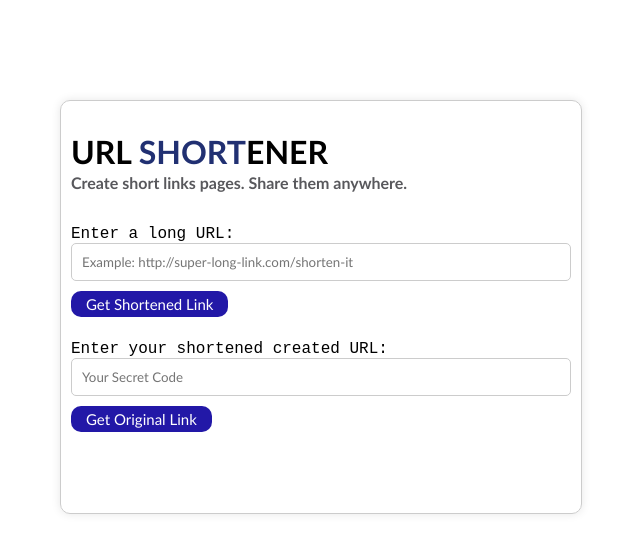
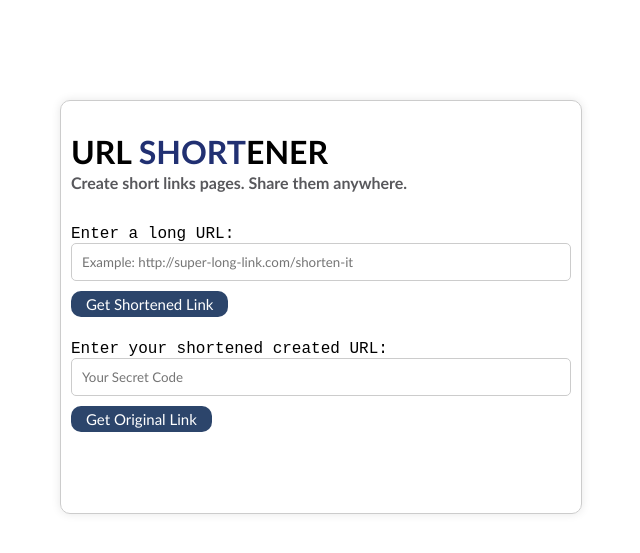
Before and after one commit to paulagrata/url-shortener-app, a Django app: page /url-shortener/ in a window 1280 px wide. Shown: the top 553 px of the page, without its empty margins (319-959 px from the left). Run offline with Django 5.2, Linux system fonts and the light colour scheme.

Commit message:
updated.

```diff
--- a/url_shortener_app/static/url_shortener_app/styles.css
+++ b/url_shortener_app/static/url_shortener_app/styles.css
@@ -46,7 +46,7 @@ body {
     padding: 4px 15px;
     margin-bottom: 20px;
     text-decoration: none;
-    background-color: #2218A7;
+    background-color: #2c456b;
     color: white;
     border-radius: 10px;
     border: none;
@@ -55,5 +55,5 @@ body {
 }
 
 .btn:hover {
-    background-color:#737CCF;
+    background-color:#3c649f;
 }
```
